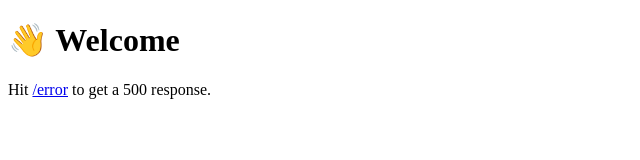
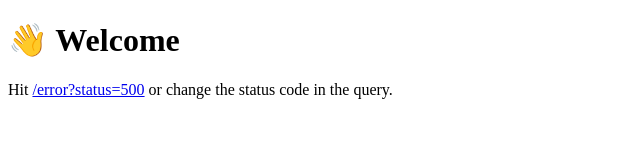
Before and after one commit to arthurgrig/netlify-error-server, a website: page public/index.html in a window 1280 px wide. Shown: the whole page, without its empty margins (0-640 px from the left). Drawn offline with Linux system fonts and the light colour scheme.

Commit message:
add html fixes

```diff
--- a/package.json
+++ b/package.json
@@ -1,7 +1,7 @@
 {
   "name": "netlify-500-error-server",
   "version": "1.0.0",
-  "description": "A Netlify Functions project that returns HTTP 500 on /error",
+  "description": "A Netlify Functions project that returns an HTTP error based on query parameter on /error",
   "scripts": {
     "dev": "netlify dev",
     "start": "netlify dev"
--- a/public/index.html
+++ b/public/index.html
@@ -6,6 +6,6 @@
 </head>
 <body>
   <h1>👋 Welcome</h1>
-  <p>Hit <a href="/error">/error</a> to get a 500 response.</p>
+  <p>Hit <a href="/error?status=500">/error?status=500</a> or change the status code in the query.</p>
 </body>
 </html>
```
